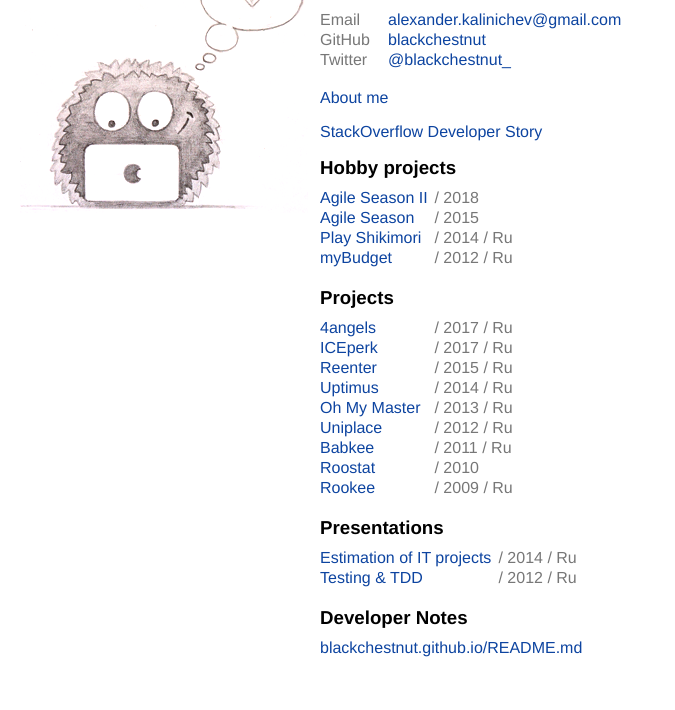
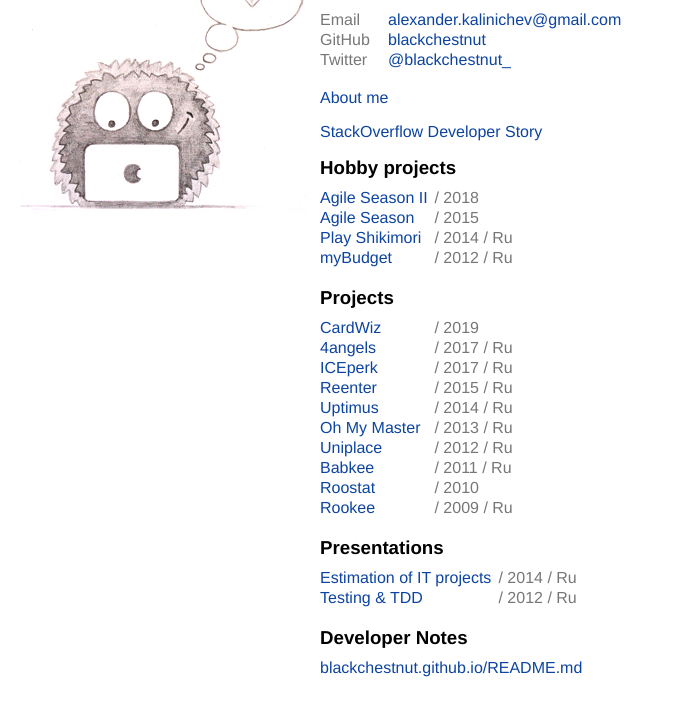
Before and after one commit to blackchestnut/blackchestnut.github.io, a plain HTML site: page index.html in a window 1280 px wide. Shown: the part 90-800 px from the top of the page, without its empty margins (270-945 px from the left). Drawn offline with Linux system fonts and the light colour scheme.

Commit message:
Add CardWiz to the project history

```diff
--- a/index.html
+++ b/index.html
@@ -113,6 +113,7 @@
 
       <h3>Projects</h3>
       <ul class="table">
+        <li><a href="https://cardwiz.com/">CardWiz</a><span>&nbsp;/&nbsp;2019</span></li>
         <li><a href="https://4angels.ru/">4angels</a><span>&nbsp;/&nbsp;2017&nbsp;/&nbsp;Ru</span></li>
         <li><a href="https://itunes.apple.com/st/app/id1209958483">ICEperk</a><span>&nbsp;/&nbsp;2017&nbsp;/&nbsp;Ru</span></li>
         <li><a href="http://reenter.ru">Reenter</a><span>&nbsp;/&nbsp;2015&nbsp;/&nbsp;Ru</span></li>
```
